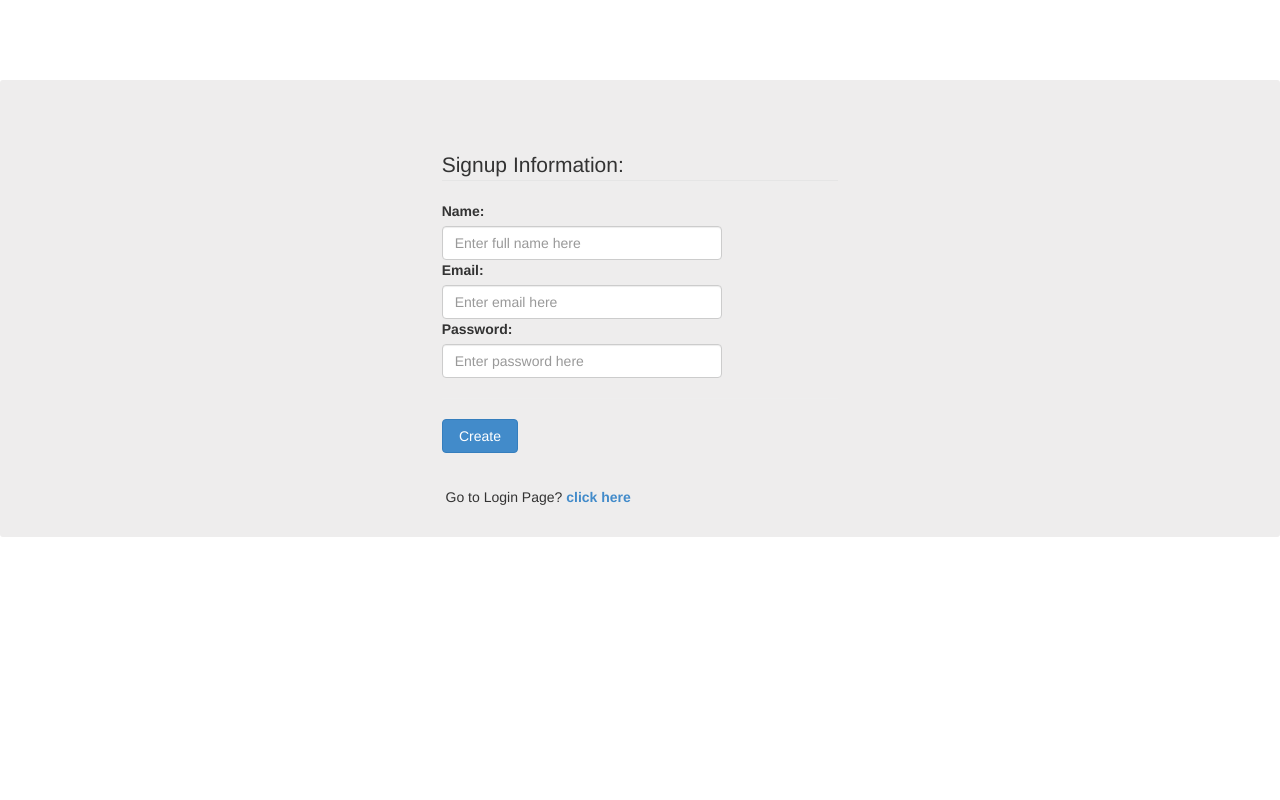
After one commit to engabaadir/Restaurant-Catalog-Project, a Flask app: page /register-user in a window 1280 px wide. The commit adds this page. Run offline with Flask 2, Linux system fonts and the light colour scheme.

Commit message:
update version

```diff
--- a/models.py
+++ b/models.py
@@ -41,7 +41,7 @@ class MenuItem(Base):
     price = Column(String(8))
     course = Column(String(250))
     restaurant_id = Column(Integer, ForeignKey('restaurant.id'))
-    restaurant = relationship(Restaurant)
+    restaurant = relationship(Restaurant, backref='items')
     user_id = Column(Integer, ForeignKey('users.id'))
     user = relationship(Users)
 
--- a/static/content/site.css
+++ b/static/content/site.css
@@ -61,6 +61,21 @@ input[type="checkbox"].input-validation-error {
     /* margin-top: 30px; */
     padding-top: 10px;
 }
+.form-login-box {
+    border-radius: 3px;
+    border: 1px solid #ffffff;
+    background: #eeeded;
+    /* min-height: 250px */
+  }
+.login-box {
+    border-radius: 3px;
+    margin: 0px 0px;
+    padding-bottom: 30px;
+    margin-bottom: 20px;
+    margin-top: 30px;
+    background: #eeeded;
+    /* min-height: 250px */
+  }
 .page-header
 {
     border-bottom: 1px solid #ffffff;
@@ -79,16 +94,27 @@ input[type="checkbox"].input-validation-error {
   }
   .menu-margin {
     border-radius: 6px;
-    margin: 10px 20px;
+    /* padding: 10px 20px; */
     padding-bottom: 15px;
     margin-bottom: 15px;
     margin-top: 15px;
     background: #dbdbdb;
   }
-  .menu-margin:hover{
+
+  .side-menu-margin {
+    border-radius: 6px;
+    margin: 10px 20px;
+    padding-bottom: 10px;
+    padding-top: 10px;
+    margin-bottom: 15px;
+    margin-top: 15px;
+    background: #e6e6e6;
+  }
+
+  .menu-margin,.side-menu-margin:hover{
     background: #d4d4d4;
+  }
 
-  }
 .category-content-section {
     /* background: #ffffff; */
     padding: 10px 20px;
--- /dev/null
+++ b/templates/signup.html
@@ -0,0 +1,103 @@
+<html>
+
+<head>
+    <link href="../static/content/bootstrap.min.css" rel="stylesheet" />
+    <link href="../static/content/site.css" rel="stylesheet" />
+</head>
+
+
+<body>
+
+    <div class="row login-box">
+        <div class="col-md-4 col-md-offset-4" style="padding-top:70px">
+            <!-- <div class="page-header">
+                <h3>Login Information</h3>
+            </div> -->
+            <form action="" method="POST">
+                <fieldset>
+                    <legend>Signup Information:</legend>
+                    <div class="row">
+                            <div class="col-xs-12">
+                                <label>Name:</label>
+                            </div>
+                        </div>
+                        <div class="row">
+                            <div class="col-xs-12">
+                                <input type="text" name="name" class="form-control" required="required" placeholder="Enter full name here" />
+                            </div>
+                        </div>
+                    <div class="row">
+                        <div class="col-xs-12">
+                            <label>Email:</label>
+                        </div>
+                    </div>
+                    <div class="row">
+                        <div class="col-xs-12">
+                            <input type="email" name="email" class="form-control" required="required" placeholder="Enter email here" />
+                        </div>
+                    </div>
+                    <div class="row">
+                        <div class="col-xs-12">
+                            <label>Password:</label>
+                        </div>
+                    </div>
+                    <div class="row">
+                        <div class="col-xs-12">
+                            <input type="password" name="password" class="form-control" required="required"
+                                placeholder="Enter password here" />
+                        </div>
+                    </div>
+                    <hr />
+                    <div class="row">
+                        <div class="col-xs-3">
+                            <input type="submit" name="submit" value="Create" class="btn btn-primary btn-block" />
+                        </div>
+                    </div>
+                </fieldset>
+            </form>
+            <div class="row">
+                &nbsp;
+            </div>
+            <div id="sign_up">&nbsp;Go to Login Page? <a href="/login"> <span><strong>click here</strong></span></a></div>
+            <div id="print_error" style="display:none"></div>
+        </div>
+    </div>
+    <!--<button class="g-signin2" id="signinButton">Sign in with Google</button>-->
+    <!-- Add where you want your sign-in button to render -->
+    <!-- Use an image that follows the branding guidelines in a real app -->
+
+
+
+    <!--a href='#' onclick="signOut();">Sign Out from Google <a/>
+    <!--script>
+        var auth2;
+
+        gapi.load('auth2', function() {
+            auth2 = gapi.auth2.init();
+        });
+
+        function onSignIn() {
+            var profile = auth2.currentUser.get().getBasicProfile();
+            console.log('User logged in.');
+            console.log('ID:', profile.getId());
+            console.log('Name:', profile.getName());
+            console.log('Image URL:', profile.getImageUrl());
+            console.log('Email:', profile.getEmail());
+        } -->
+    <!--script>
+        function signOut() {
+            auth2.signOut().then(function() {
+                console.log('User signed out.');
+            });
+        }
+        </script>
+
+
+    <!--END GOOGLE SIGN IN CODE -->
+
+
+
+
+
+
+</body>
--- a/views.py
+++ b/views.py
@@ -4,7 +4,7 @@ Routes and views for the flask application.
 from models import Base, Restaurant, MenuItem, Users
 from flask import Flask, render_template, request, redirect, jsonify, url_for, flash
 from sqlalchemy.ext.declarative import declarative_base
-from sqlalchemy.orm import sessionmaker
+from sqlalchemy.orm import sessionmaker, relationship, joinedload
 from sqlalchemy import create_engine
 from flask import session as login_session
 from oauth2client.client import flow_from_clientsecrets
@@ -25,7 +25,7 @@ session = DBSession()
 
 app = Flask(__name__)
 
-
+#Login using google provider
 @app.route('/oauth/<provider>', methods=['POST'])
 def login(provider):
     # STEP 1 - Parse the auth code
@@ -113,7 +113,7 @@ def login(provider):
             email=login_session['email']).first()
         if not user:
             new_user = Users(
-                name=login_session['name'], picture=login_session['picture'], email=login_session['email'], uType="2")
+                name=login_session['name'], picture=login_session['picture'], email=login_session['email'], category="2")
 
             session.add(new_user)
             session.commit()
@@ -129,6 +129,7 @@ def login(provider):
         # return jsonify({'token': token.decode('ascii'), 'duration': 600})
 
         login_session['user_id'] = user.id
+        login_session['category'] = "2"
 
         output = ''
         output += login_session['name']
@@ -142,54 +143,107 @@ def login(provider):
 
 @app.route('/logout')
 def logout():
-    access_token = login_session['access_token']
-    print('In access token is %s', access_token)
-    print('User name is: ')
-    print(login_session['name'])
-    if access_token is None:
-        print('Access Token is None')
-        response = make_response(
-            json.dumps('Current user not connected.'), 401)
-        response.headers['Content-Type'] = 'application/json'
-        return response
-    url = ('https://accounts.google.com/o/oauth2/revoke?token=%s'
-           % access_token)
-    h = httplib2.Http()
-    result = \
-        h.request(uri=url, method='POST', body=None, headers={
-                  'content-type': 'application/x-www-form-urlencoded'})[0]
+    if login_session['category'] =="2":
+        access_token = login_session['access_token']
+        if access_token is None:
+            response = make_response(
+                json.dumps('Current user not connected.'), 401)
+            response.headers['Content-Type'] = 'application/json'
+            return response
+        url = ('https://accounts.google.com/o/oauth2/revoke?token=%s' % access_token)
+        h = httplib2.Http()
+        result = h.request(uri=url, method='POST', body=None, headers={'content-type': 'application/x-www-form-urlencoded'})[0]
 
-    print(url)
-    print('result is ')
-    print(result)
-    if result['status'] == '200':
-        del login_session['access_token']
+        if result['status'] == '200':
+            del login_session['access_token']
+            del login_session['name']
+            del login_session['email']
+            del login_session['picture']
+            del login_session['user_id']
+            del login_session['category']
+            response = make_response(json.dumps('Successfully disconnected.'), 200)
+            response.headers['Content-Type'] = 'application/json'
+            flash("Successfully signed out from google account", "success")
+            return redirect('/home')
+        else:
+            response = make_response(
+                json.dumps('Failed to revoke token for given user.'), 400)
+            response.headers['Content-Type'] = 'application/json'
+            return response
+    else:
         del login_session['name']
         del login_session['email']
-        del login_session['picture']
         del login_session['user_id']
-        response = make_response(json.dumps('Successfully disconnected.'), 200)
-        response.headers['Content-Type'] = 'application/json'
-        flash("Successfully logged out", "success")
+        del login_session['category']
+        flash("Successfully signed out", "success")
         return redirect('/home')
-        # return response
+
+#Signup page
+@app.route('/signup')
+def signup_page():
+    return redirect(url_for('register_user'))
+#Login Page
+@app.route('/login', methods=['GET', 'POST'])
+def login_user():
+    if request.method == 'POST':
+        email = request.form['email']
+        password = request.form['password']
+
+        print('email: %s' %email)
+        print('password: %s' %password)
+
+        user = session.query(Users).filter_by(email=email).first()
+        if not user:
+
+            print('User or Password is incorrect!')
+            flash('User or Password is incorrect!.', "danger")
+            return redirect('/login')
+        else:
+            print('User is successfully logged in!')
+            flash('User is successfully logged in!', "success")
+            login_session['name'] = user.name
+            login_session['user_id'] = user.id
+            login_session['email'] = user.email
+            login_session['category'] = user.category
+            return redirect('/home')
     else:
-        response = make_response(
-            json.dumps('Failed to revoke token for given user.'), 400)
-        response.headers['Content-Type'] = 'application/json'
-        return response
-
-
-@app.route('/login')
-def login_page():
-    """Renders the login page."""
-    return render_template(
+        return render_template(
         'signin.html',
         title='Login',
         year=datetime.now().year,
         message='The restaurant catalog'
     )
 
+#Register User
+@app.route('/register-user', methods=["GET","POST"])
+def register_user():
+    # try:
+      if request.method == 'POST':
+        name =request.form['name']
+        email = request.form['email']
+        password = request.form['password']
+
+        print('name: %s' %name)
+        print('email: %s' %email)
+        print('password: %s' %password)
+
+        user = session.query(Users).filter_by(email=email).first()
+        if not user:
+            new_user = Users(name=name, email=email, password=password, category="2")
+            session.add(new_user)
+            session.commit()
+            print('User is registered successfully!')
+            flash('User is successfully registered.', "success")
+        else:
+            print('User Exists')
+            flash('User already registered!', "success")
+
+        return redirect('/login')
+      else:
+        return render_template('signup.html')
+    # except Exception as e:
+    #     flash(str(e), "danger")
+    #     print(str(e))
 
 # New restaurant registration
 @app.route('/restaurant/new/', methods=['GET', 'POST'])
@@ -251,6 +305,13 @@ def deleteRestaurant(restaurant_id):
         return render_template('delete_restaurant.html',
                                delRestaurant=delRestaurant)
 
+# JSON Restaurants View
+@app.route('/json')
+def restaurantJSON():
+
+    # return jsonify(restaurants=[r.serialize for r in restaurants])
+    restaurants = session.query(Restaurant).options(joinedload(Restaurant.items)).all()
+    return jsonify(restaurants=[dict(c.serialize, items=[i.serialize for i in c.items]) for c in restaurants])
 
 @app.route('/')
 @app.route('/home')
@@ -264,14 +325,6 @@ def list_all_restaurants():
     menus = session.query(MenuItem).all()
     return render_template('restaurants.html', restaurants=restaurants, menus=menus)
 
-# Restaurants as json
-@app.route('/json')
-def restaurantsJSON():
-    restaurants = session.query(Restaurant).options(
-        joinedload(Restaurant.items)).all()
-    return jsonify(restaurants=[dict(c.serialize, items=[i.serialize for i in c.items]) for c in restaurants])
-
-
 # List all menus
 @app.route('/restaurant/<int:restaurant_id>/')
 @app.route('/restaurant/<int:restaurant_id>/menu/')
@@ -281,19 +334,12 @@ def list_all_menu(restaurant_id):
         restaurant_id=restaurant_id).all()
     return render_template('menus.html', items=items, restaurant=restaurant)
 
-@app.route('/restaurant/<int:restaurant_id>/')
-@app.route('/restaurant/<int:restaurant_id>/menu/')
-def list_all_menu_box(restaurant_id):
-    restaurant = session.query(Restaurant).filter_by(id=restaurant_id).one()
-    items = session.query(MenuItem).filter_by(
-        restaurant_id=restaurant_id).all()
-    return render_template('menus.html', items=items, restaurant=restaurant)
-
-#view restaurant menu items
+# view restaurant menu items
 @app.route('/restaurant/<string:restaurant_name>/menu/')
 def view_restaurant(restaurant_name):
     restaurants = session.query(Restaurant).all()
-    restaurant = session.query(Restaurant).filter_by(name=restaurant_name).one()
+    restaurant = session.query(Restaurant).filter_by(
+        name=restaurant_name).one()
 
     items = session.query(MenuItem).filter_by(
         restaurant_id=restaurant.id).all()
@@ -310,7 +356,7 @@ def view_menu(restaurant_name, menu_name):
         name=restaurant_name).one()
     item = session.query(MenuItem).filter_by(
         name=menu_name).one()
-    return render_template('view_menu.html',item=item, restaurant=restaurant)
+    return render_template('view_menu.html', item=item, restaurant=restaurant)
 
 # Create a new menu item
 @app.route('/restaurant/<int:restaurant_id>/menu/new/', methods=['GET', 'POST'])
@@ -323,7 +369,8 @@ def add_menu(restaurant_id):
         if restaurant_id == "":
             flash('Please select a restaurant name.', "danger")
             return render_template('new_menu.html', restaurant_id=restaurant_id)
-        restaurant = session.query(Restaurant).filter_by(id=restaurant_id).one()
+        restaurant = session.query(
+            Restaurant).filter_by(id=restaurant_id).one()
         if restaurant.user_id != login_session['user_id']:
             flash("You don't have permission to add a menu", "danger")
             return redirect(url_for('home'))
@@ -333,7 +380,7 @@ def add_menu(restaurant_id):
                            restaurant_id=restaurant_id,
                            user_id=user_id)
         session.add(newMenu)
-        flash('New Menu %s Item Successfully Created' % (newMenu.name), "success")
+        flash('New Menu %s Item Successfully Added' %(newMenu.name), "success")
         session.commit()
         return redirect(url_for('list_all_menu', restaurant_id=restaurant_id))
     else:
@@ -363,12 +410,12 @@ def edit_menu(restaurant_id, menu_id):
             editedItem.price = request.form['price']
         session.add(editedItem)
         session.commit()
-        flash('Menu Item Successfully Edited','success')
+        flash('Menu Item Successfully Edited', 'success')
         return redirect(url_for('list_all_menu', restaurant_id=restaurant_id))
     else:
         return render_template('edit_menu.html', restaurant_id=restaurant_id, menu_id=menu_id, menuItem=editedItem)
 
-#Delete Menu
+# Delete Menu
 @app.route('/restaurant/<int:restaurant_id>/menu/<int:menu_id>/delete', methods=['GET', 'POST'])
 def delete_menu(restaurant_id, menu_id):
 
@@ -385,10 +432,11 @@ def delete_menu(restaurant_id, menu_id):
     if request.method == 'POST':
         session.delete(itemToDelete)
         session.commit()
-        flash('Menu Item Successfully Deleted','success')
+        flash('Menu Item Successfully Deleted', 'success')
         return redirect(url_for('list_all_menu', restaurant_id=restaurant_id))
     else:
         return render_template('delete_menu.html', menuItem=itemToDelete)
+
 
 if __name__ == '__main__':
     app.secret_key = 'super_secret_key'
```
Also changed, not shown: templates/restaurants.html (+25 -4 lines), templates/signin.html (+30 -9 lines).
